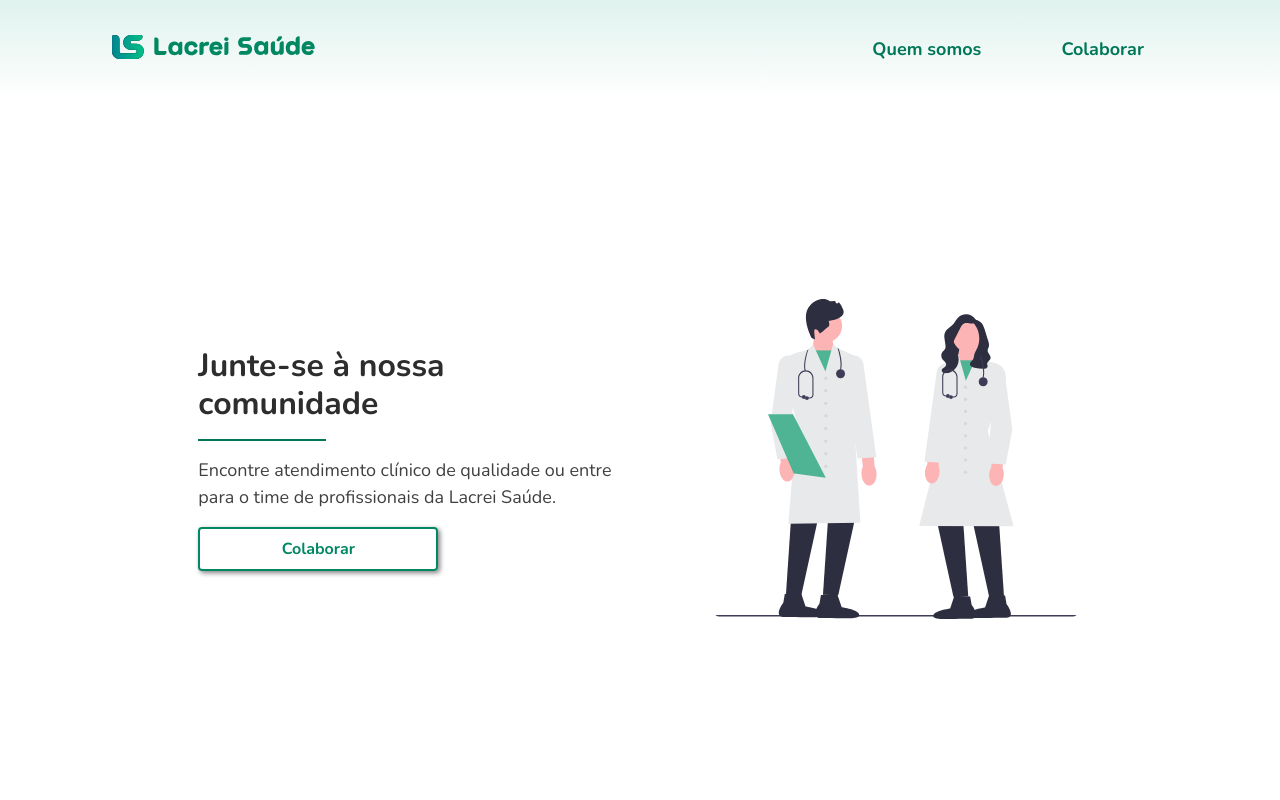
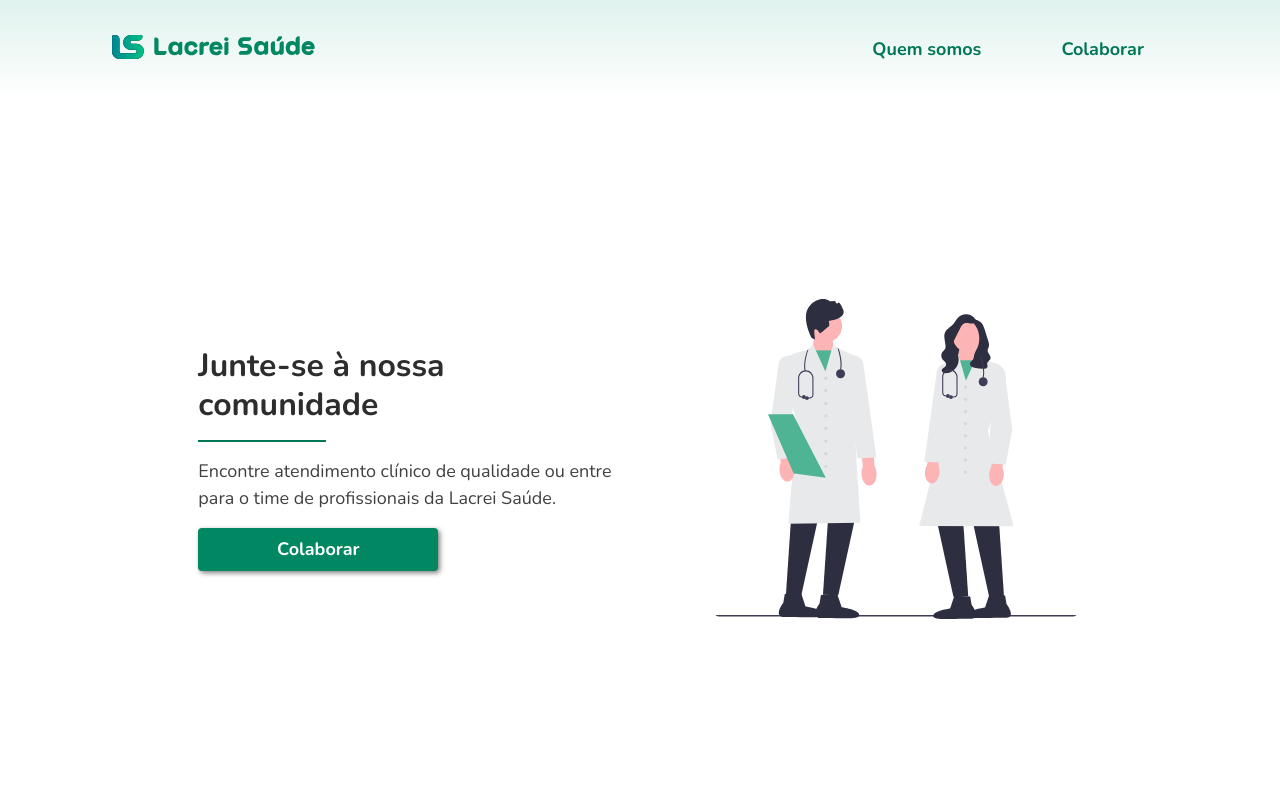
Before and after one commit to hevelinlima/desafio-lacrei, a Next.js app: page /ajuda in a window 1280 px wide. Shown: the top 800 px of the page. Built offline with nearby package versions, Linux system fonts and the light colour scheme.

Commit message:
add Button test

```diff
--- a/src/components/Header/styles.ts
+++ b/src/components/Header/styles.ts
@@ -1,4 +1,4 @@
-import { typography } from "@/styles/typography";
+import { typography } from "../../styles/typography";
 import styled from "styled-components";
 
 export const HeaderContainer = styled.header`
--- a/src/pages/ajuda/index.tsx
+++ b/src/pages/ajuda/index.tsx
@@ -1,6 +1,7 @@
 import Image from "next/image";
-import { ColabContainer, ColabContent, TestButton } from "../../styles/pages/ajuda";
+import { ColabContainer, ColabContent } from "../../styles/pages/ajuda";
 import colabImage from "../../assets/colab-image.svg"
+import { Button } from "@/styles/pages";
 
 export default function Collaborate(){
   return(
@@ -10,7 +11,7 @@ export default function Collaborate(){
         nossa comunidade</h1>
         <div />
         <p>Encontre atendimento clínico de qualidade ou entre para o time de profissionais da Lacrei Saúde.</p>
-        <TestButton>Colaborar</TestButton>
+        <Button>Colaborar</Button>
       </ColabContent>
       <Image src={colabImage} alt="" />
     </ColabContainer>
--- a/src/styles/pages/ajuda.ts
+++ b/src/styles/pages/ajuda.ts
@@ -40,23 +40,7 @@ export const ColabContent = styled.div`
     ${typography.fonts.textXL};
     color: ${(props)=>props.theme.colors['text-helper']};
   }
-`
-
-export const TestButton = styled.button`
-  border: 2px solid ${(props)=>props.theme.colors['accent-base']};
-  border-radius: 4px;
-  background-color: transparent;
-  max-width: 15rem;
-  padding: 0.5rem 1rem;
-
-  color: ${(props)=>props.theme.colors['accent-base']};
-  ${typography.fonts.textBase};
-  font-weight: bold;
-  box-shadow: 2px 2px 5px 0 rgba(0, 0, 0, 0.5);
-
-  &:hover{
-    color: ${(props)=>props.theme.colors.default};
-    background-color: ${(props)=>props.theme.colors["accent-base"]};
-    transition: all 0.2s ease-in-out;
+  button{
+    height: auto;
   }
 `
```
Also changed, not shown: src/components/Button/index.tsx (added, +12 -0 lines), src/components/Button/styles.ts (added, +22 -0 lines), tests/test.tsx (+5 -7 lines).
